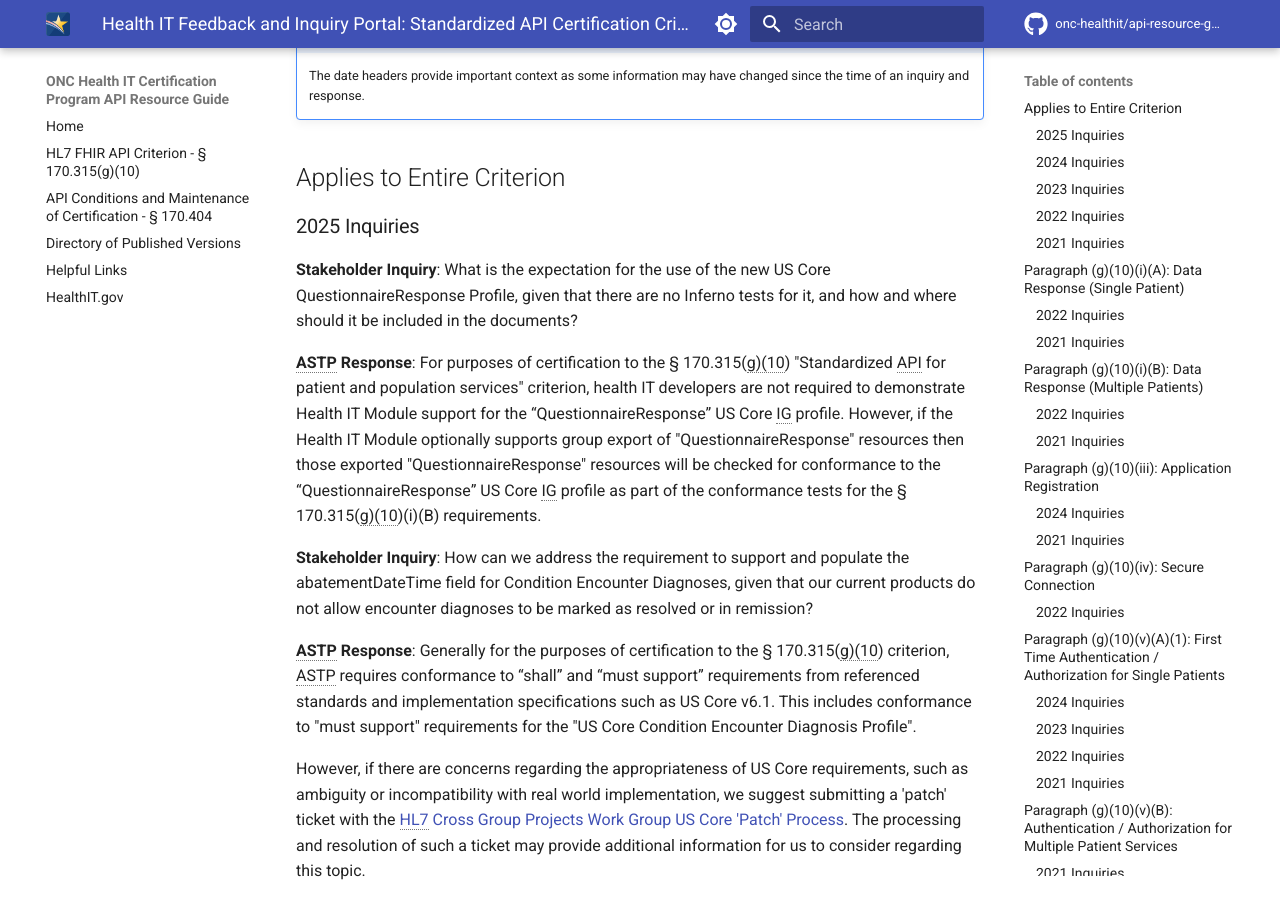
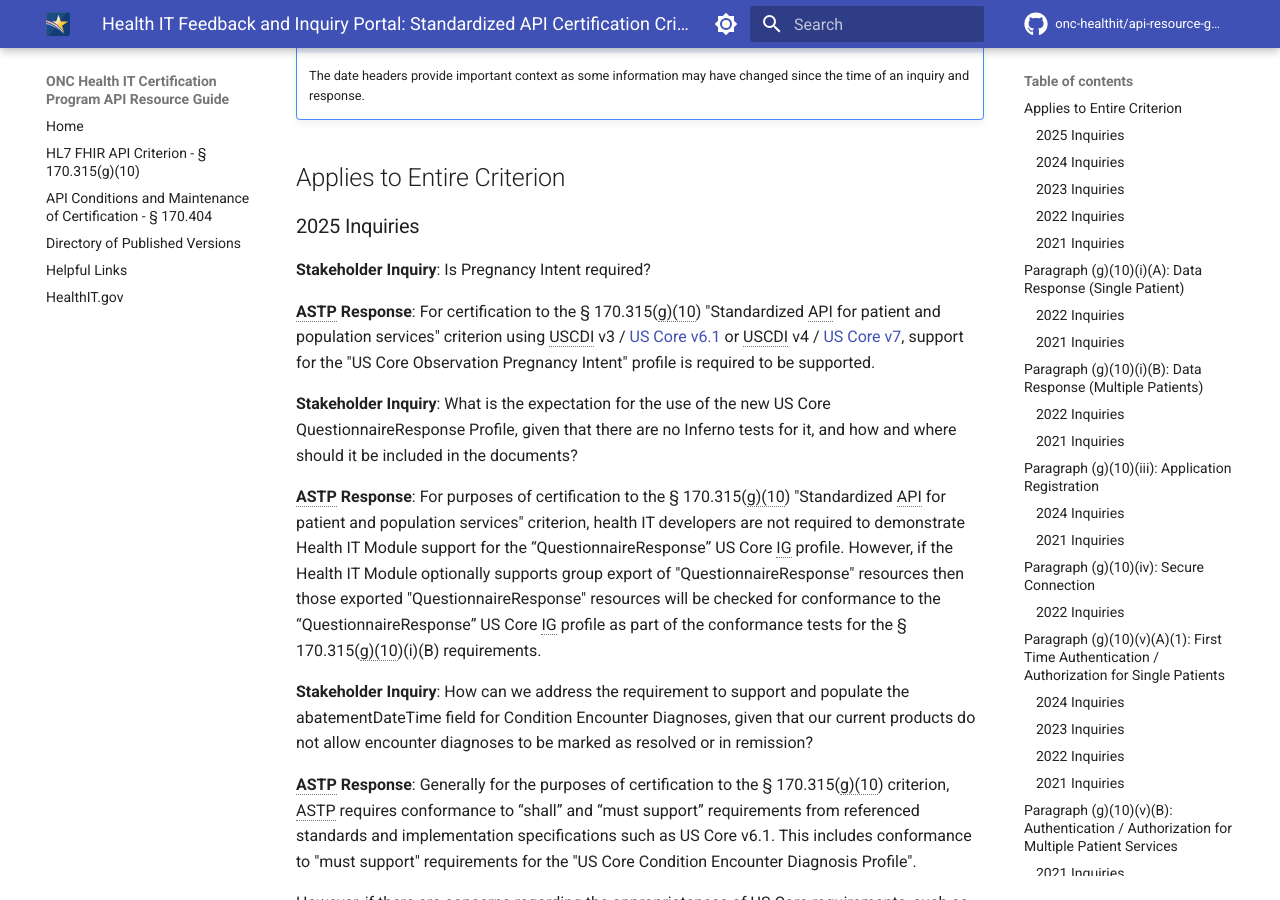
Before and after one commit to onc-healthit/api-resource-guide, an MkDocs documentation site: the page built from docs/inquiry-portal/g10-inquiries.md, in a window 1280 px wide and 900 px high, scrolled down 395 px. Built offline with MkDocs 1.6.1 and Material for MkDocs 9.7.7, drawn with Linux system fonts in a browser that asks for light colours; comment, search, counter and statistics services are not loaded; the version menu is left out.

Commit message:
New inquiry

```diff
--- a/docs/inquiry-portal/g10-inquiries.md
+++ b/docs/inquiry-portal/g10-inquiries.md
@@ -8,6 +8,10 @@ This section contains anonymized feedback and inquiries, related to the standard
 
 ## Applies to Entire Criterion
 ### 2025 Inquiries
+**Stakeholder Inquiry**: Is Pregnancy Intent required?
+
+**ASTP Response**: For certification to the § 170.315(g)(10) "Standardized API for patient and population services" criterion using USCDI v3 / <a target="_blank" href="https://hl7.org/fhir/us/core/STU6.1/">US Core v6.1</a> or USCDI v4 / <a target="_blank" href="https://hl7.org/fhir/us/core/STU7/index.html">US Core v7</a>, support for the "US Core Observation Pregnancy Intent" profile is required to be supported.
+
 **Stakeholder Inquiry**: What is the expectation for the use of the new US Core QuestionnaireResponse Profile, given that there are no Inferno tests for it, and how and where should it be included in the documents?
 
 **ASTP Response**: For purposes of certification to the § 170.315(g)(10) "Standardized API for patient and population services" criterion, health IT developers are not required to demonstrate Health IT Module support for the “QuestionnaireResponse” US Core IG profile. However, if the Health IT Module optionally supports group export of "QuestionnaireResponse" resources then those exported "QuestionnaireResponse" resources will be checked for conformance to the “QuestionnaireResponse” US Core IG profile as part of the conformance tests for the § 170.315(g)(10)(i)(B) requirements.
```
